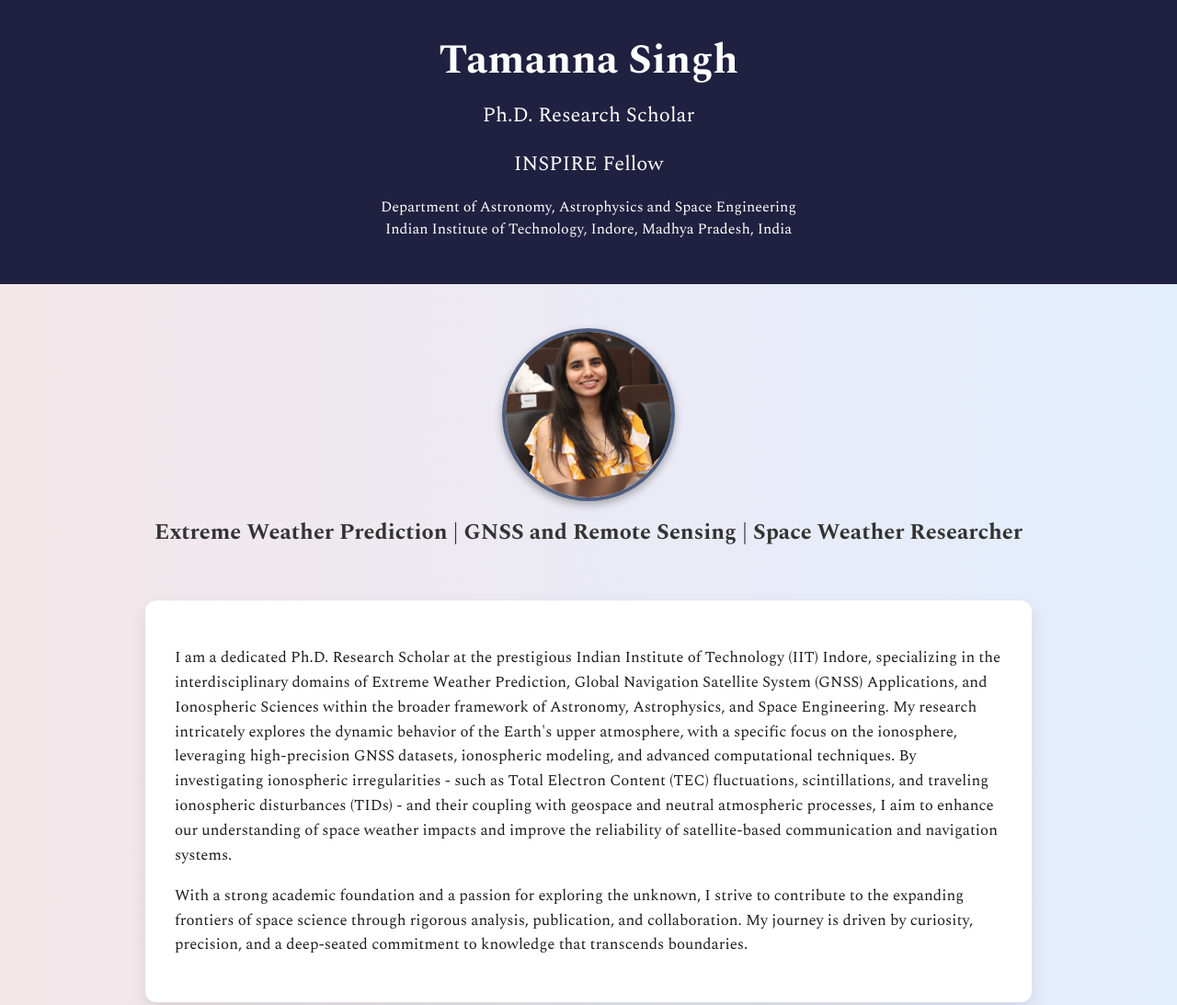
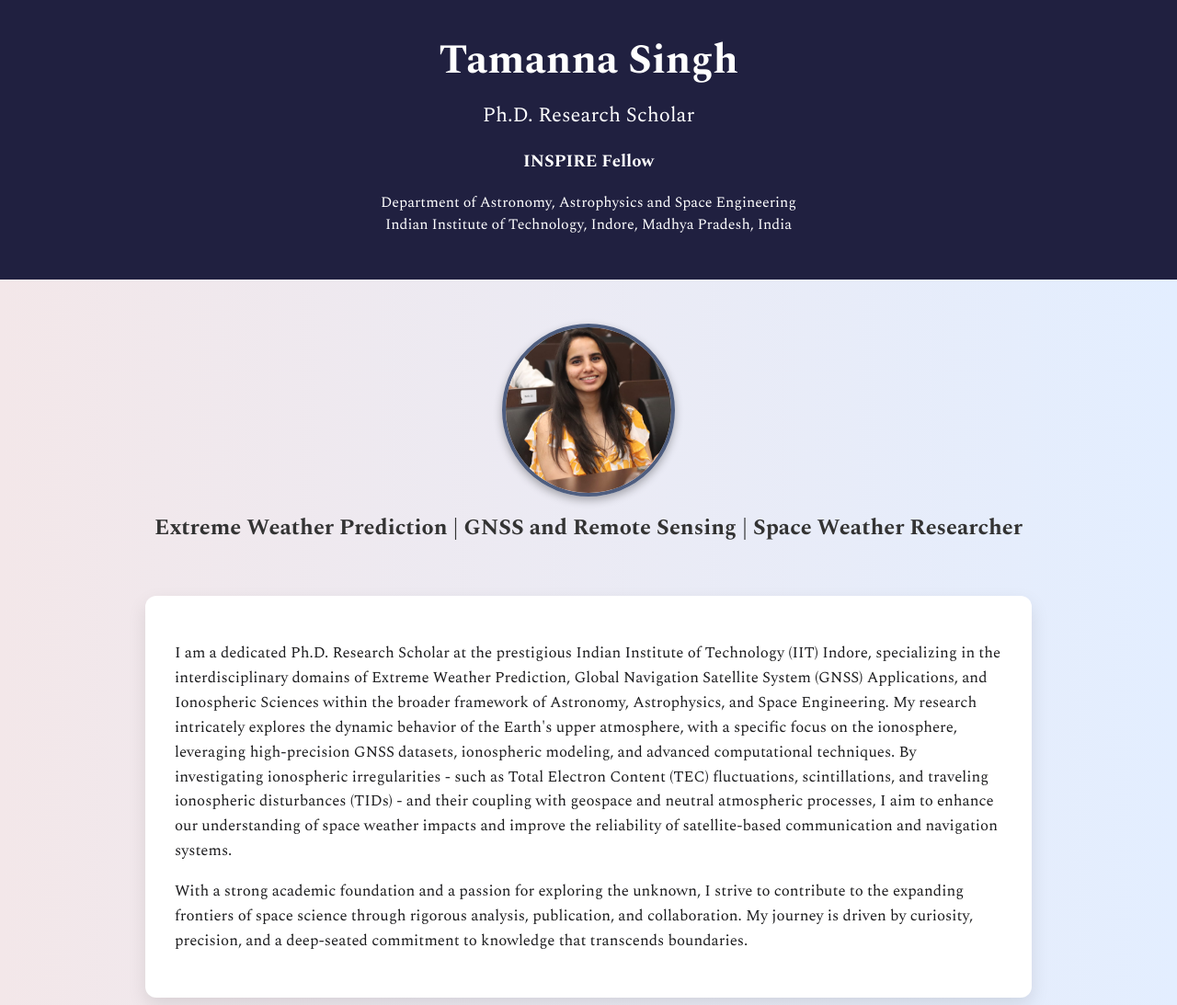
Before and after one commit to TamannaSingh17/TamannaSingh17.github.io, a plain HTML site: page index.html in a window 1280 px wide. Shown: the top 1093 px of the page at 92% size. Drawn offline with nearby package versions, Linux system fonts and the light colour scheme.

Commit message:
Update index.html

```diff
--- a/index.html
+++ b/index.html
@@ -113,7 +113,7 @@
   <header>
     <h1>Tamanna Singh</h1>
     <h2>Ph.D. Research Scholar</h2>
-    <h2>INSPIRE Fellow</h2>
+    <h3>INSPIRE Fellow</h3>
     <p>Department of Astronomy, Astrophysics and Space Engineering<br>
     Indian Institute of Technology, Indore, Madhya Pradesh, India</p>
   </header>
```
